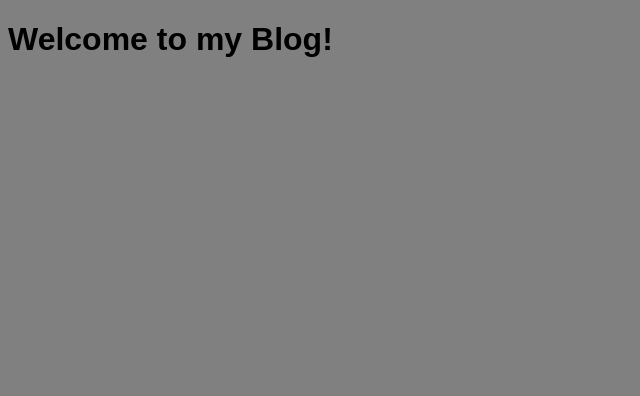
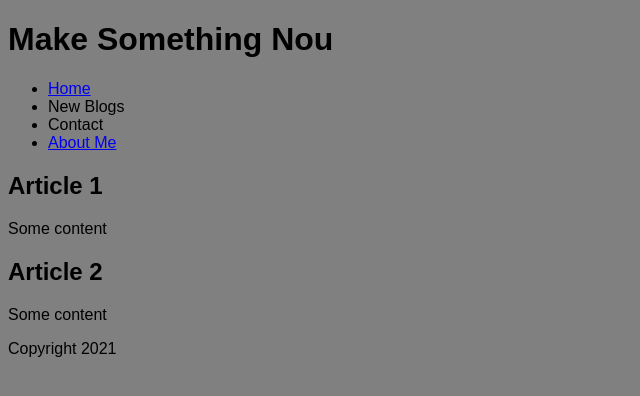
Before and after one commit to thaon14/UdacityProjects, a plain HTML site: page Blog/index.html in a window 1280 px wide. Shown: the whole page, without its empty margins (0-640 px from the left). Drawn offline with Linux system fonts and the light colour scheme.

Commit message:
Update
Applied semantic html to index.html

```diff
--- a/Blog/index.html
+++ b/Blog/index.html
@@ -1,10 +1,33 @@
 <!DOCTYPE html>
 <html>
     <head>
-        <title>This is my Blog</title>
         <link rel="stylesheet" href="css/styles.css">
+        <title>My Blog</title>
     </head>
 <body>
-    <h1>Welcome to my Blog!</h1>
+    <header>
+        <h1>Make Something Nou</h1>
+    </header>
+    <nav class="main-nav">
+        <ul>
+            <li><a href="index.html" class="">Home</a></li>
+            <li><a href="/newblogs.html" class=""></a>New Blogs</li>
+            <li><a href="/contact.html" class=""></a>Contact</li>
+            <li><a href="/aboutus.html" class="">About Me</a></li>
+        </ul>
+    </nav>
+    <main>
+        <article>
+            <h2>Article 1</h2>
+            <p>Some content</p>
+        </article>
+        <article>
+            <h2>Article 2</h2>
+            <p>Some content</p>
+        </article>
+    </main>
+    <footer>
+        <p>Copyright 2021</p>
+    </footer>
 </body>
 </html>
```
